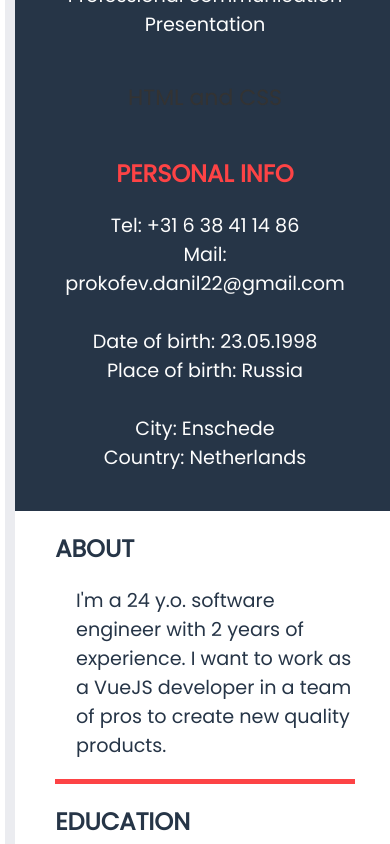
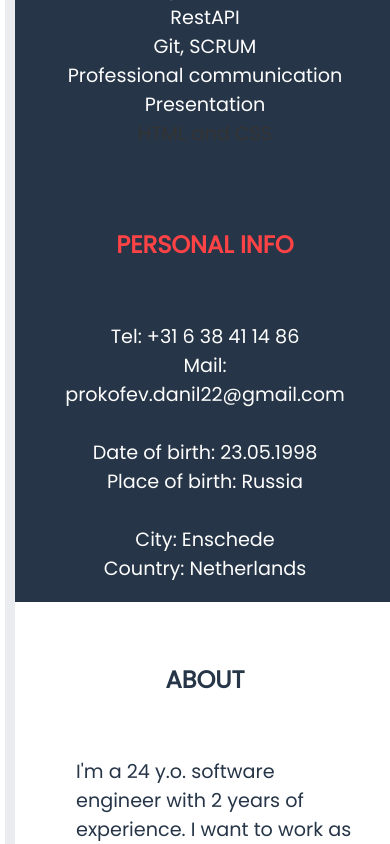
Before and after one commit to Prokofif/cv-daniil-prokofyev, a Vue app: page / in a window 390 px wide. Shown: the part 860-1704 px from the top of the page. Built offline with nearby package versions, Linux system fonts and the light colour scheme.

Commit message:
small update1

```diff
--- a/src/components/CV.vue
+++ b/src/components/CV.vue
@@ -48,9 +48,9 @@
         Git, SCRUM<br />
         Professional communication<br />
         Presentation<br />
+        <span style="color:#333;">HTML and CSS</span>
 
       </p>
-      <p style="color:#333;">HTML and CSS</p>
     </div>
 
     <div class="personal-info">
@@ -330,14 +330,11 @@ export default {
 .personal-info-content {
   font-size: 1.2rem;
   color: #fdfdfd;
-  padding-bottom: 20px;
 }
 
 
 
-.education-h {
-  padding-top: 10px;
-}
+
 .hobbies-h {
   padding-top: 40px;
 }
@@ -472,6 +469,10 @@ img {
   h1 {
     font-size: 2rem;
   }
+  h2 {
+    padding: 40px 0;
+    text-align: center;
+  }
 
   div {
     width: 100%;
@@ -486,7 +487,7 @@ img {
   }
   .education-h,
   .hobbies-h {
-    padding-top: 0px;
+    /* padding-top: 0px; */
   }
 
 }
```
